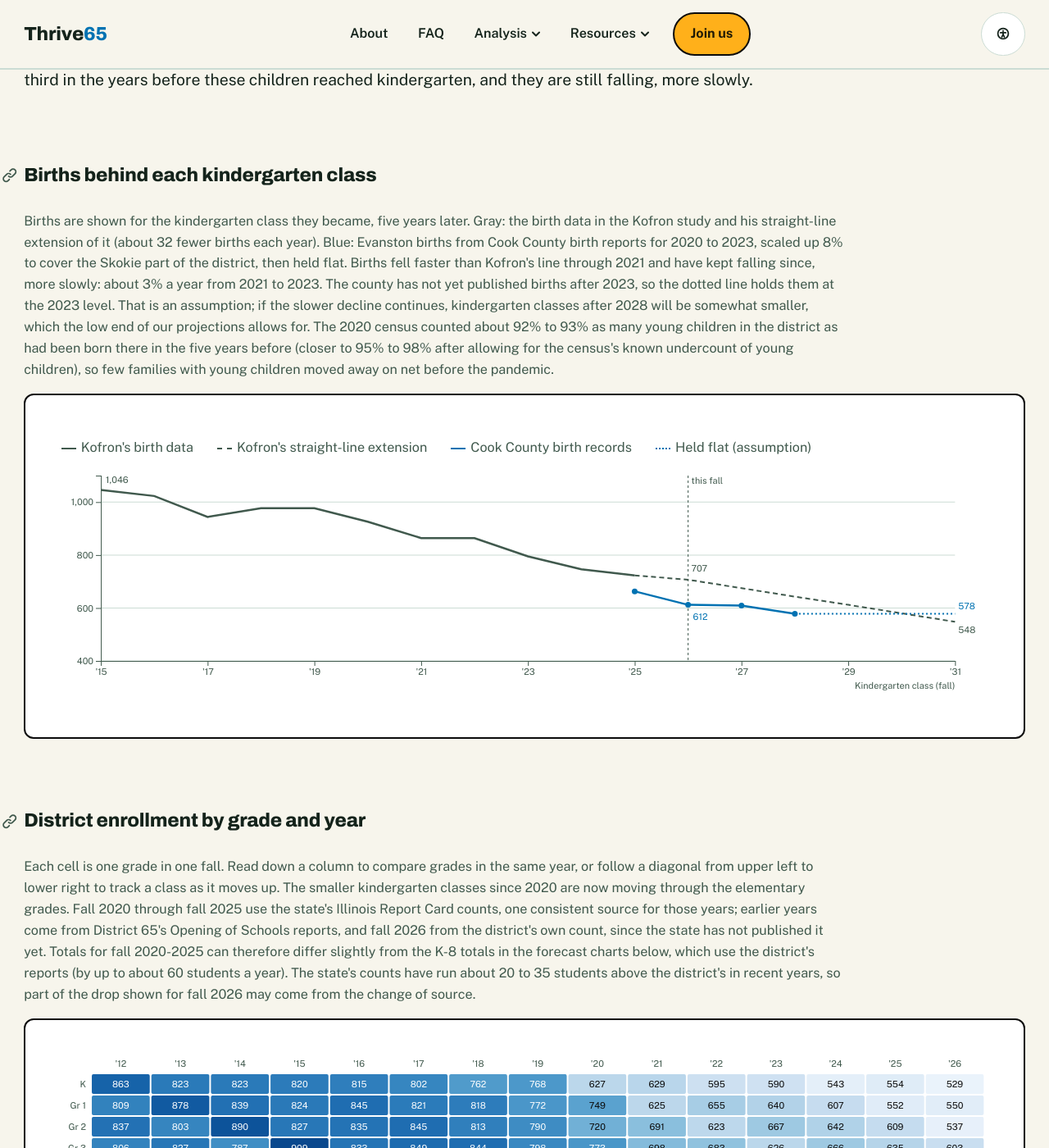
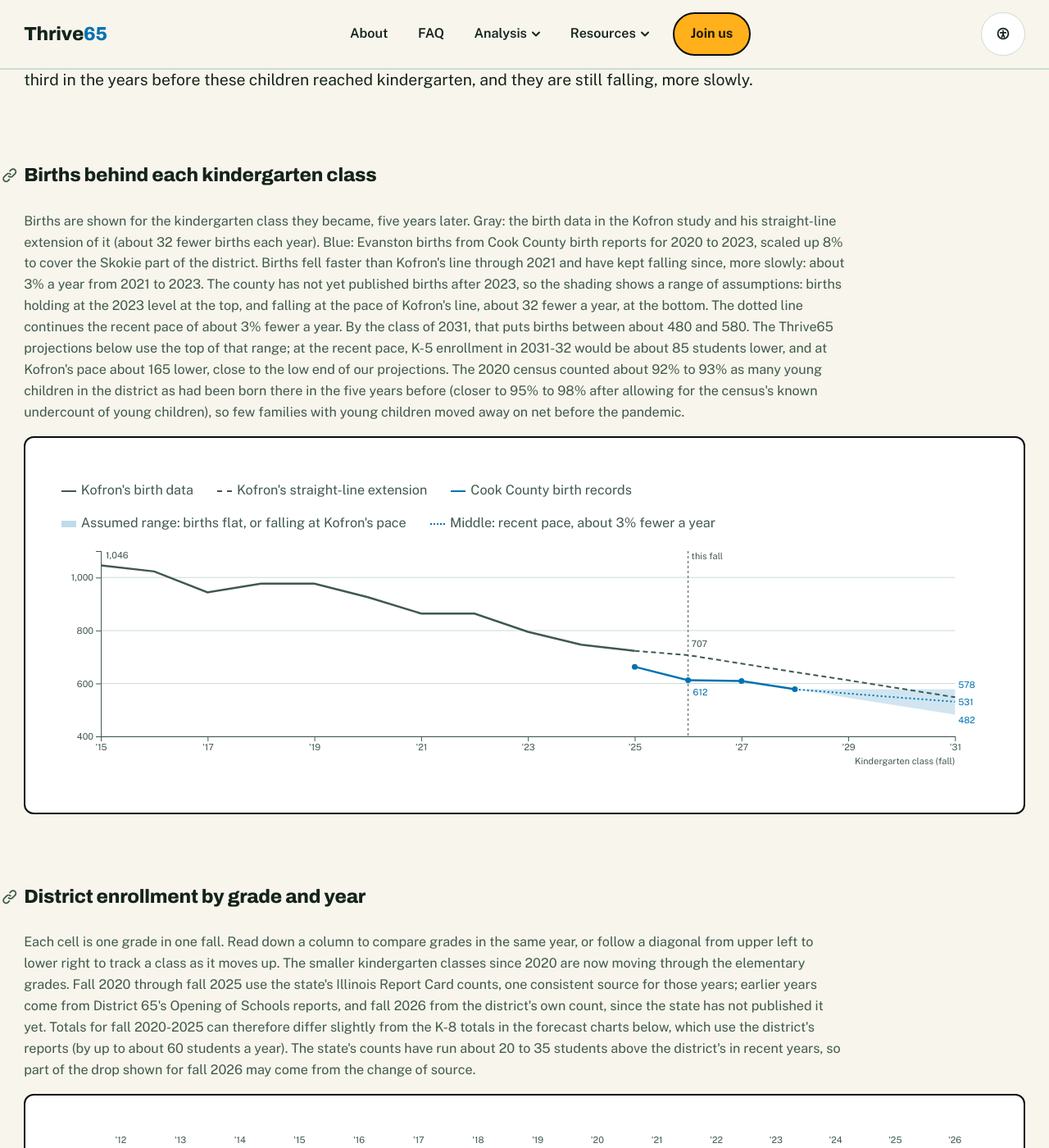
Before and after one commit to Thrive65/thrive65-site, a Jekyll site: the page built from analysis/enrollment.md, in a window 1280 px wide and 1400 px high, scrolled down 6288 px. Shown: the whole window at 82% size. Built offline with Jekyll 4.4.1, drawn with Linux system fonts in a browser that asks for light colours.

Commit message:
Births: show a range after 2023 (flat, recent pace, Kofron's pace) instead of holding flat
Co-Authored-By: Claude Opus 5.5 <noreply@anthropic.com>
Claude-Session: https://claude.ai/code/session_01SmpF7gL57aNoLck87onHpj

```diff
--- a/analysis/enrollment.md
+++ b/analysis/enrollment.md
@@ -70,7 +70,7 @@ wide: true
 <p class="lede">Each new kindergarten class has been smaller than the 8th grade class leaving. This fall <b data-draw="t-k">—</b> kindergartners started, and <b data-draw="t-8">—</b> students are in 8th grade. Year after year, that gap adds up. Today's students are only about <b data-draw="cv-sincek">—</b> fewer than when their classes started kindergarten, so nearly all of the drop since the 2016-17 peak comes from classes starting smaller. Births in Evanston fell by roughly a third in the years before these children reached kindergarten, and they are still falling, more slowly.</p>
 
 <h3 id="births-chart-h">Births behind each kindergarten class</h3>
-<p class="note">Births are shown for the kindergarten class they became, five years later. Gray: the birth data in the Kofron study and his straight-line extension of it (about 32 fewer births each year). Blue: Evanston births from Cook County birth reports for 2020 to 2023, scaled up 8% to cover the Skokie part of the district, then held flat. Births fell faster than Kofron's line through 2021 and have kept falling since, more slowly: about 3% a year from 2021 to 2023. The county has not yet published births after 2023, so the dotted line holds them at the 2023 level. That is an assumption; if the slower decline continues, kindergarten classes after 2028 will be somewhat smaller, which the low end of our projections allows for. The 2020 census counted about 92% to 93% as many young children in the district as had been born there in the five years before (closer to 95% to 98% after allowing for the census's known undercount of young children), so few families with young children moved away on net before the pandemic.</p>
+<p class="note">Births are shown for the kindergarten class they became, five years later. Gray: the birth data in the Kofron study and his straight-line extension of it (about 32 fewer births each year). Blue: Evanston births from Cook County birth reports for 2020 to 2023, scaled up 8% to cover the Skokie part of the district. Births fell faster than Kofron's line through 2021 and have kept falling since, more slowly: about 3% a year from 2021 to 2023. The county has not yet published births after 2023, so the shading shows a range of assumptions: births holding at the 2023 level at the top, and falling at the pace of Kofron's line, about 32 fewer a year, at the bottom. The dotted line continues the recent pace of about 3% fewer a year. By the class of 2031, that puts births between about 480 and 580. The Thrive65 projections below use the top of that range; at the recent pace, K-5 enrollment in 2031-32 would be about 85 students lower, and at Kofron's pace about 165 lower, close to the low end of our projections. The 2020 census counted about 92% to 93% as many young children in the district as had been born there in the five years before (closer to 95% to 98% after allowing for the census's known undercount of young children), so few families with young children moved away on net before the pandemic.</p>
 <div class="card">
   <div id="births-chart" data-draw="births-chart" style="min-height:320px"></div>
 </div>
--- a/assets/data/enrollment/births.csv
+++ b/assets/data/enrollment/births.csv
@@ -1,18 +1,18 @@
-k_class,kofron_births,kofron_trend,birth_records,held_flat
-2015,1046,,,
-2016,1023,,,
-2017,944,,,
-2018,977,,,
-2019,977,,,
-2020,926,,,
-2021,864,,,
-2022,864,,,
-2023,795,,,
-2024,746,,,
-2025,723,723,663,
-2026,,707,612,
-2027,,675,609,
-2028,,643,578,578
-2029,,612,,578
-2030,,580,,578
-2031,,548,,578
+k_class,kofron_births,kofron_trend,birth_records,held_flat,birth_pace,birth_kofron_slope
+2015,1046,,,,,
+2016,1023,,,,,
+2017,944,,,,,
+2018,977,,,,,
+2019,977,,,,,
+2020,926,,,,,
+2021,864,,,,,
+2022,864,,,,,
+2023,795,,,,,
+2024,746,,,,,
+2025,723,723,663,,,
+2026,,707,612,,,
+2027,,675,609,,,
+2028,,643,578,578,578,578
+2029,,612,,578,562,546
+2030,,580,,578,546,514
+2031,,548,,578,531,482
--- a/assets/js/enrollment-dashboard.js
+++ b/assets/js/enrollment-dashboard.js
@@ -1186,13 +1186,14 @@ dash.draw('births-chart', (el) => {
   if (s.status !== 'ok') { el.textContent = s.status === 'error' ? 'Failed to load' : '—'; return; }
   el.replaceChildren();
   const n = d65.num;
-  const rows = s.data.map((r) => ({ y: +r.k_class, kof: n(r.kofron_births), kx: n(r.kofron_trend), rec: n(r.birth_records), hold: n(r.held_flat) }));
+  const rows = s.data.map((r) => ({ y: +r.k_class, kof: n(r.kofron_births), kx: n(r.kofron_trend), rec: n(r.birth_records), hold: n(r.held_flat), pace: n(r.birth_pace), ks: n(r.birth_kofron_slope) }));
   const legend = document.createElement('div'); legend.className = 'legend';
   const add = (style, text) => { const sp = document.createElement('span'); const sw = document.createElement('span'); sw.className = 'sw'; Object.assign(sw.style, style); sp.append(sw, document.createTextNode(text)); legend.append(sp); };
   add({ borderTopColor: 'var(--color-fg-muted)' }, "Kofron's birth data");
   add({ borderTopColor: 'var(--color-fg-muted)', borderTopStyle: 'dashed' }, "Kofron's straight-line extension");
   add({ borderTopColor: dash.colors[0] }, 'Cook County birth records');
-  add({ borderTopColor: dash.colors[0], borderTopStyle: 'dotted' }, 'Held flat (assumption)');
+  add({ borderTopColor: dash.colors[0], borderTopWidth: '8px', opacity: '0.25' }, 'Assumed range: births flat, or falling at Kofron\'s pace');
+  add({ borderTopColor: dash.colors[0], borderTopStyle: 'dotted' }, 'Middle: recent pace, about 3% fewer a year');
   const box = document.createElement('div'); box.className = 'chart'; el.append(legend, box);
   const W = box.clientWidth || 600, H = 280, m = { t: 14, r: 40, b: 40, l: 48 };
   const x = d3.scaleLinear([2015, 2031], [m.l, W - m.r]);
@@ -1208,14 +1209,15 @@ dash.draw('births-chart', (el) => {
   svg.append('path').datum(rows).attr('d', ln('kof')).attr('fill', 'none').style('stroke', 'var(--color-fg-muted)').attr('stroke-width', 2.5);
   svg.append('path').datum(rows).attr('d', ln('kx')).attr('fill', 'none').style('stroke', 'var(--color-fg-muted)').attr('stroke-width', 2).attr('stroke-dasharray', '6 4');
   svg.append('path').datum(rows).attr('d', ln('rec')).attr('fill', 'none').style('stroke', dash.colors[0]).attr('stroke-width', 2.5);
-  svg.append('path').datum(rows).attr('d', ln('hold')).attr('fill', 'none').style('stroke', dash.colors[0]).attr('stroke-width', 2).attr('stroke-dasharray', '2 3');
+  const band = rows.filter((r) => r.hold !== null && r.ks !== null);
+  svg.append('path').datum(band).attr('d', d3.area().x((r) => x(r.y)).y0((r) => y(r.ks)).y1((r) => y(r.hold))).style('fill', dash.colors[0]).style('opacity', 0.18);
+  svg.append('path').datum(rows).attr('d', ln('pace')).attr('fill', 'none').style('stroke', dash.colors[0]).attr('stroke-width', 2).attr('stroke-dasharray', '2 3');
   svg.append('g').selectAll('circle').data(rows.filter((r) => r.rec !== null)).join('circle').attr('cx', (r) => x(r.y)).attr('cy', (r) => y(r.rec)).attr('r', 3.5).style('fill', dash.colors[0]);
   const r26 = rows.find((r) => r.y === 2026), r15 = rows[0], rEnd = rows[rows.length - 1];
   svg.append('text').attr('x', x(r15.y) + 6).attr('y', y(r15.kof) - 8).text(d65.fmt(r15.kof));
   svg.append('text').attr('x', x(2026) + 4).attr('y', y(r26.kx) - 10).text(d65.fmt(r26.kx));
   svg.append('text').attr('x', x(2026) + 6).attr('y', y(r26.rec) + 18).style('fill', dash.colors[0]).text(d65.fmt(r26.rec));
-  svg.append('text').attr('x', x(rEnd.y) + 4).attr('y', y(rEnd.hold) - 6).style('fill', dash.colors[0]).text(d65.fmt(rEnd.hold));
-  svg.append('text').attr('x', x(rEnd.y) + 4).attr('y', y(rEnd.kx) + 14).text(d65.fmt(rEnd.kx));
+  [['hold', -2], ['pace', 4], ['ks', 10]].forEach(([k, dy]) => svg.append('text').attr('x', x(rEnd.y) + 4).attr('y', y(rEnd[k]) + dy).style('fill', dash.colors[0]).text(d65.fmt(rEnd[k])));
   const tip = d65.tip(box);
   svg.append('rect').attr('x', m.l).attr('y', m.t).attr('width', W - m.l - m.r).attr('height', H - m.t - m.b).attr('fill', 'transparent')
     .on('pointermove', (ev) => {
@@ -1225,7 +1227,7 @@ dash.draw('births-chart', (el) => {
       if (r.kof !== null) L.push("Kofron's birth data: " + d65.fmt(r.kof));
       if (r.kx !== null && r.y > 2025) L.push("Kofron's trend line: " + d65.fmt(r.kx));
       if (r.rec !== null) L.push('Birth records: ' + d65.fmt(r.rec));
-      else if (r.hold !== null) L.push('Held flat: ' + d65.fmt(r.hold));
+      else if (r.hold !== null) L.push('If births stay flat: ' + d65.fmt(r.hold), 'At the recent pace: ' + d65.fmt(r.pace), "At Kofron's pace: " + d65.fmt(r.ks));
       tip.show(L, Math.min(x(r.y), W * 0.55) / W * box.clientWidth, 10);
     })
     .on('pointerleave', () => tip.hide());
```
